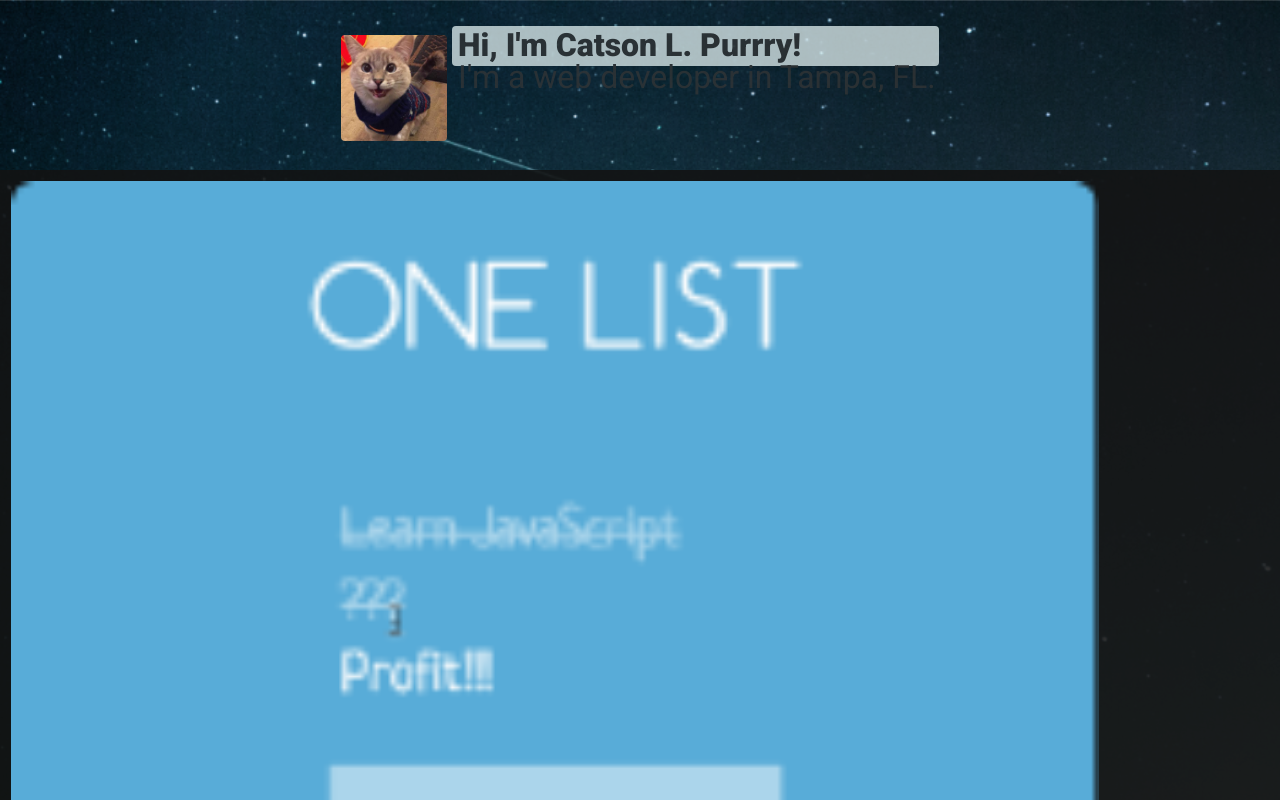
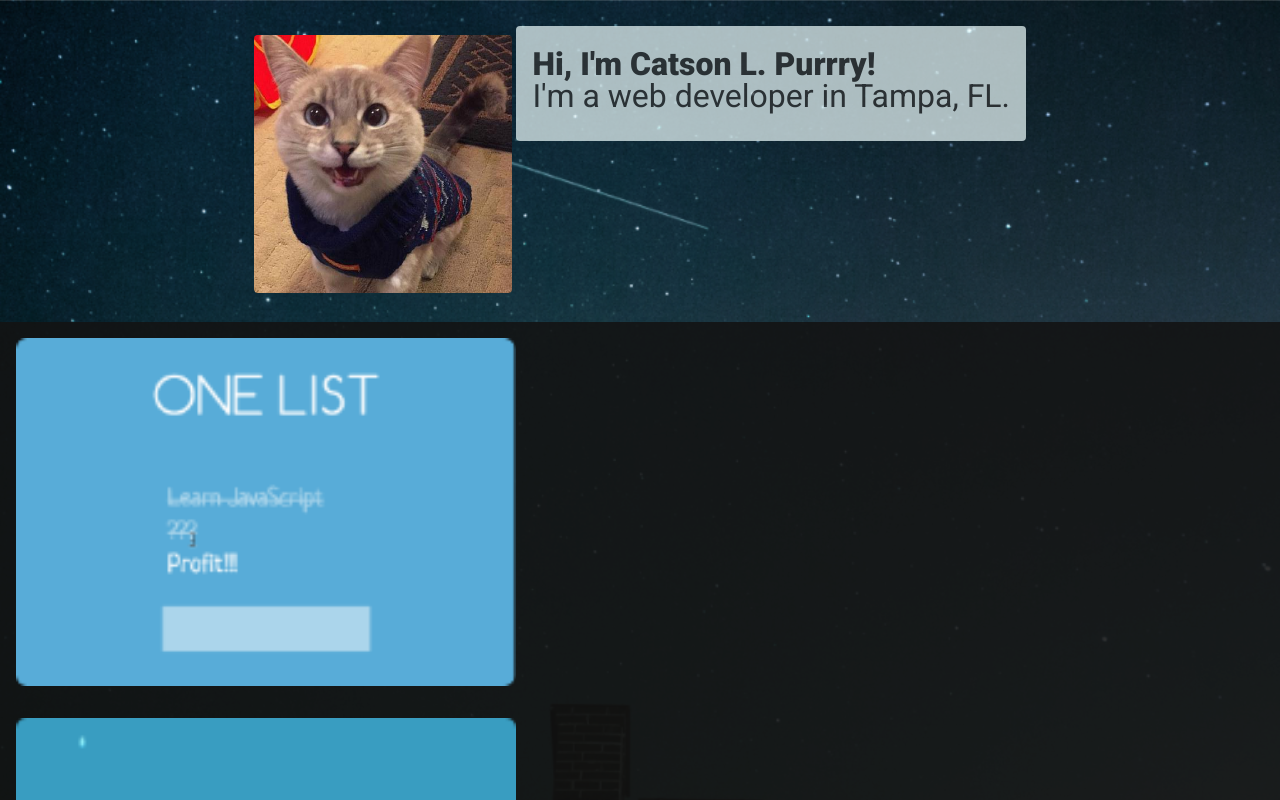
Before and after one commit to TatyCat/jasonfolio, a website: page public/index.html in a window 1280 px wide. Shown: the top 800 px of the page. Drawn offline with Linux system fonts and the light colour scheme.

Commit message:
Changed header img size and added padding to header text section

```diff
--- a/public/index.html
+++ b/public/index.html
@@ -17,10 +17,8 @@
     <header>
       <img src="images/13493601.jpeg">
       <h1>
-        <span>Hi, I'm Catson L. Purrry! </span>
-        <br> I'm a web developer in Tampa, FL.
+        <span>Hi, I'm Catson L. Purrry! </span><br> I'm a web developer in Tampa, FL.
       </h1>
-      <span></span>
     </header>
 
     <main>
--- a/public/screen.css
+++ b/public/screen.css
@@ -29,8 +29,8 @@ menu, nav, section, summary{
 
 /* ----HEADER SECTION */
 body>header img{
-  height: auto;
-  width: 6.6rem;
+  height: calc(12vw + 13vh);
+  width: auto;
   border-radius: 4px;
   margin-top:.6rem;
 }
@@ -48,9 +48,10 @@ body>header h1{
   opacity: 0.70;
   font-size: calc(1.5vw + 1.6vh);
   font-weight: 300;
-  padding-top: .2rem;
-  padding-left: .4rem;
-  padding-right: .2rem;
+  padding-top: .7em;
+  padding-left: .5em;
+  padding-right: .5em;
+  padding-bottom: 7vh;
   margin-left: .3rem;
   background-color: rgb(240, 255, 255);
   border-radius: 4px;
@@ -72,17 +73,25 @@ main{
 
 main section img{
   display: flex;
+  flex-flow: row wrap;
   justify-content: center;
-  padding: .7rem;
+  align-content: center;
+  padding: 1rem;
   width: 85%;
+  max-width: 500px;
   height: auto;
 }
+
+/* main section{
+  display: flex;
+  justify-content: center;
+} */
 
 article{
   border-radius: 2px;
   margin: .5rem;
   font-size: 2vh;
-  color: #363636;
+0  color: #363636;
 }
 
 article h2{
@@ -106,10 +115,14 @@ article h2 span{
 .article-1{
   background: url("images/react.png");
   background-color: black;
-  background-position: top;
+  /* background-position: top; */
   /* border-radius: 2px; */
   background-repeat: no-repeat;
   padding-top: 1.5rem;
+  background-size: cover;
+  background-attachment: scroll;
+  background-position-y: 50%;
+
 }
 
 button{
@@ -127,7 +140,7 @@ button{
 
 /* ----Footer */
 footer{
-  margin-top: 3rem;
+  padding-top: 3rem;
   overflow: hidden;
   background-color: black;
   color: #EFEEEE;
```
